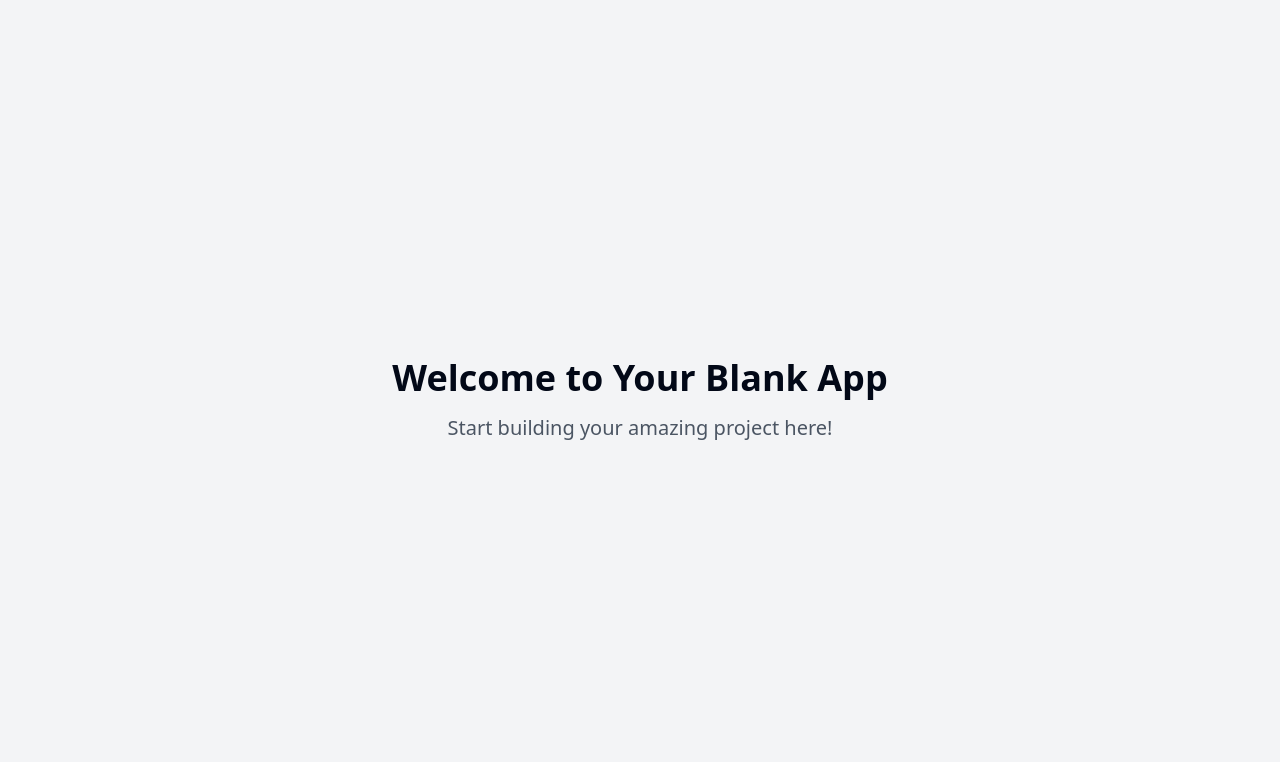
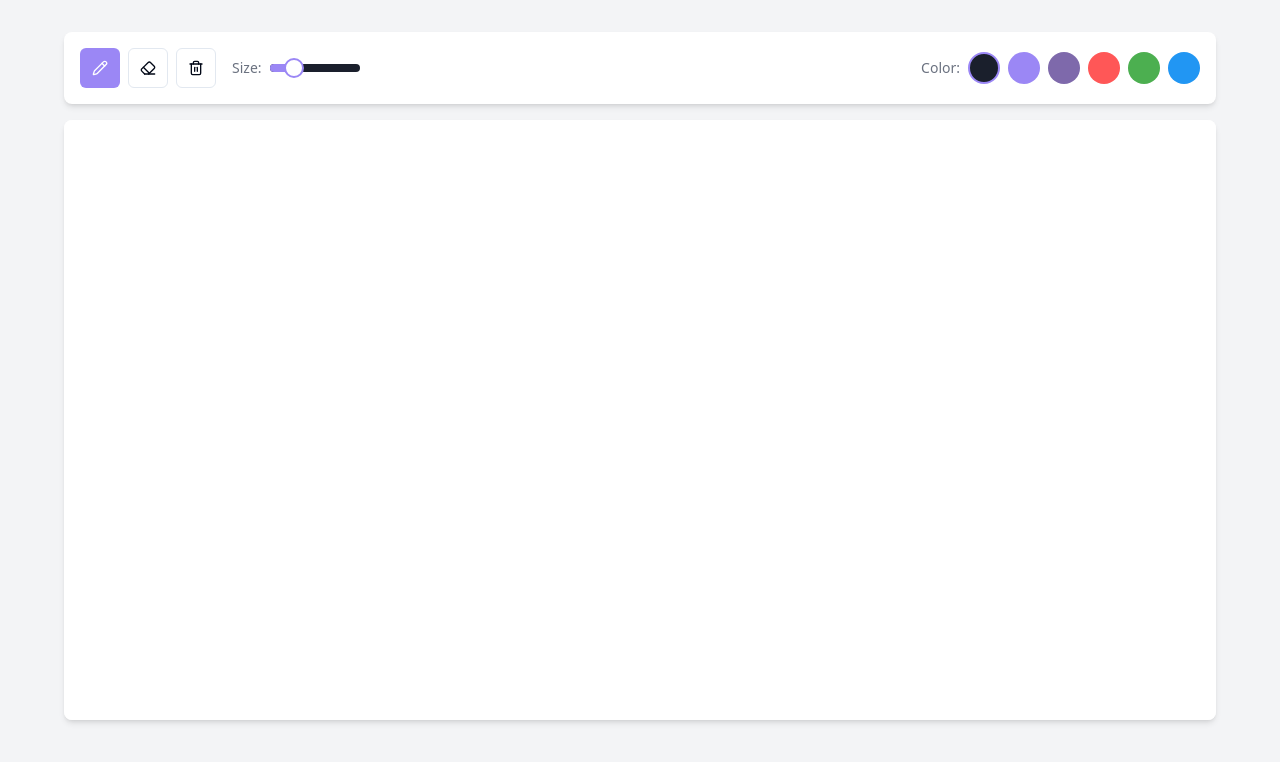
Before and after one commit to ConstantKostya/doodleverse-creative-canvas, a React (Vite) app: page / in a window 1280 px wide. Shown: the top 762 px of the page. Built offline with nearby package versions, Linux system fonts and the light colour scheme.

Commit message:
Create drawing app
Implement a drawing application using JavaScript, HTML, and CSS.
[skip gpt_engineer]

```diff
--- /dev/null
+++ b/src/components/Canvas.tsx
@@ -0,0 +1,108 @@
+import { useEffect, useRef } from "react";
+import { toast } from "sonner";
+
+interface CanvasProps {
+  activeColor: string;
+  activeTool: "pencil" | "eraser";
+  brushSize: number;
+}
+
+export const Canvas = ({ activeColor, activeTool, brushSize }: CanvasProps) => {
+  const canvasRef = useRef<HTMLCanvasElement>(null);
+  const isDrawing = useRef(false);
+  const ctx = useRef<CanvasRenderingContext2D | null>(null);
+  const lastX = useRef<number>(0);
+  const lastY = useRef<number>(0);
+
+  useEffect(() => {
+    if (!canvasRef.current) return;
+
+    const canvas = canvasRef.current;
+    ctx.current = canvas.getContext("2d");
+
+    const resizeCanvas = () => {
+      const parent = canvas.parentElement;
+      if (!parent) return;
+
+      canvas.width = parent.clientWidth;
+      canvas.height = parent.clientHeight;
+
+      if (ctx.current) {
+        ctx.current.fillStyle = "#ffffff";
+        ctx.current.fillRect(0, 0, canvas.width, canvas.height);
+      }
+    };
+
+    resizeCanvas();
+    window.addEventListener("resize", resizeCanvas);
+
+    return () => window.removeEventListener("resize", resizeCanvas);
+  }, []);
+
+  useEffect(() => {
+    if (!ctx.current) return;
+    ctx.current.strokeStyle = activeTool === "eraser" ? "#ffffff" : activeColor;
+    ctx.current.lineWidth = brushSize;
+    ctx.current.lineCap = "round";
+    ctx.current.lineJoin = "round";
+  }, [activeColor, activeTool, brushSize]);
+
+  const startDrawing = (e: React.MouseEvent | React.TouchEvent) => {
+    isDrawing.current = true;
+    const pos = getPosition(e);
+    lastX.current = pos.x;
+    lastY.current = pos.y;
+  };
+
+  const draw = (e: React.MouseEvent | React.TouchEvent) => {
+    if (!isDrawing.current || !ctx.current) return;
+
+    e.preventDefault();
+    const pos = getPosition(e);
+
+    ctx.current.beginPath();
+    ctx.current.moveTo(lastX.current, lastY.current);
+    ctx.current.lineTo(pos.x, pos.y);
+    ctx.current.stroke();
+
+    lastX.current = pos.x;
+    lastY.current = pos.y;
+  };
+
+  const stopDrawing = () => {
+    isDrawing.current = false;
+  };
+
+  const getPosition = (e: React.MouseEvent | React.TouchEvent) => {
+    const canvas = canvasRef.current;
+    if (!canvas) return { x: 0, y: 0 };
+
+    const rect = canvas.getBoundingClientRect();
+    const x = ((e as React.TouchEvent).touches?.[0]?.clientX || (e as React.MouseEvent).clientX) - rect.left;
+    const y = ((e as React.TouchEvent).touches?.[0]?.clientY || (e as React.MouseEvent).clientY) - rect.top;
+    return { x, y };
+  };
+
+  const clearCanvas = () => {
+    if (!canvasRef.current || !ctx.current) return;
+    ctx.current.fillStyle = "#ffffff";
+    ctx.current.fillRect(0, 0, canvasRef.current.width, canvasRef.current.height);
+    toast("Canvas cleared!");
+  };
+
+  return (
+    <div className="w-full h-[600px] bg-white rounded-lg shadow-md overflow-hidden">
+      <canvas
+        ref={canvasRef}
+        className="w-full h-full touch-none"
+        onMouseDown={startDrawing}
+        onMouseMove={draw}
+        onMouseUp={stopDrawing}
+        onMouseOut={stopDrawing}
+        onTouchStart={startDrawing}
+        onTouchMove={draw}
+        onTouchEnd={stopDrawing}
+      />
+    </div>
+  );
+};
--- /dev/null
+++ b/src/components/ColorPicker.tsx
@@ -0,0 +1,33 @@
+interface ColorPickerProps {
+  activeColor: string;
+  setActiveColor: (color: string) => void;
+}
+
+export const ColorPicker = ({ activeColor, setActiveColor }: ColorPickerProps) => {
+  const colors = [
+    "#1A1F2C",
+    "#9b87f5",
+    "#7E69AB",
+    "#ff5757",
+    "#4CAF50",
+    "#2196F3",
+  ];
+
+  return (
+    <div className="flex items-center gap-2">
+      <span className="text-sm text-gray-500">Color:</span>
+      <div className="flex gap-2">
+        {colors.map((color) => (
+          <button
+            key={color}
+            className={`w-8 h-8 rounded-full border-2 transition-transform hover:scale-110 ${
+              activeColor === color ? "border-primary" : "border-transparent"
+            }`}
+            style={{ backgroundColor: color }}
+            onClick={() => setActiveColor(color)}
+          />
+        ))}
+      </div>
+    </div>
+  );
+};
--- /dev/null
+++ b/src/components/DrawingApp.tsx
@@ -0,0 +1,36 @@
+import { useState, useEffect } from "react";
+import { Canvas } from "./Canvas";
+import { Toolbar } from "./Toolbar";
+import { ColorPicker } from "./ColorPicker";
+import { toast } from "sonner";
+
+export const DrawingApp = () => {
+  const [activeColor, setActiveColor] = useState("#1A1F2C");
+  const [activeTool, setActiveTool] = useState<"pencil" | "eraser">("pencil");
+  const [brushSize, setBrushSize] = useState(5);
+
+  useEffect(() => {
+    toast("Welcome to the Drawing App! Start drawing on the canvas.");
+  }, []);
+
+  return (
+    <div className="min-h-screen bg-muted p-4 sm:p-8">
+      <div className="max-w-6xl mx-auto space-y-4 animate-fade-in">
+        <div className="flex flex-col sm:flex-row gap-4 items-start sm:items-center justify-between bg-white p-4 rounded-lg shadow-md animate-slide-in">
+          <Toolbar
+            activeTool={activeTool}
+            setActiveTool={setActiveTool}
+            brushSize={brushSize}
+            setBrushSize={setBrushSize}
+          />
+          <ColorPicker activeColor={activeColor} setActiveColor={setActiveColor} />
+        </div>
+        <Canvas
+          activeColor={activeColor}
+          activeTool={activeTool}
+          brushSize={brushSize}
+        />
+      </div>
+    </div>
+  );
+};
--- /dev/null
+++ b/src/components/Toolbar.tsx
@@ -0,0 +1,70 @@
+import { Pencil, Eraser, Trash2 } from "lucide-react";
+import { Button } from "@/components/ui/button";
+import { Slider } from "@/components/ui/slider";
+import { toast } from "sonner";
+
+interface ToolbarProps {
+  activeTool: "pencil" | "eraser";
+  setActiveTool: (tool: "pencil" | "eraser") => void;
+  brushSize: number;
+  setBrushSize: (size: number) => void;
+}
+
+export const Toolbar = ({
+  activeTool,
+  setActiveTool,
+  brushSize,
+  setBrushSize,
+}: ToolbarProps) => {
+  const handleClear = () => {
+    const canvas = document.querySelector("canvas");
+    const ctx = canvas?.getContext("2d");
+    if (ctx && canvas) {
+      ctx.fillStyle = "#ffffff";
+      ctx.fillRect(0, 0, canvas.width, canvas.height);
+      toast("Canvas cleared!");
+    }
+  };
+
+  return (
+    <div className="flex items-center gap-4">
+      <div className="flex gap-2">
+        <Button
+          variant={activeTool === "pencil" ? "default" : "outline"}
+          size="icon"
+          onClick={() => setActiveTool("pencil")}
+          className="w-10 h-10"
+        >
+          <Pencil className="h-5 w-5" />
+        </Button>
+        <Button
+          variant={activeTool === "eraser" ? "default" : "outline"}
+          size="icon"
+          onClick={() => setActiveTool("eraser")}
+          className="w-10 h-10"
+        >
+          <Eraser className="h-5 w-5" />
+        </Button>
+        <Button
+          variant="outline"
+          size="icon"
+          onClick={handleClear}
+          className="w-10 h-10"
+        >
+          <Trash2 className="h-5 w-5" />
+        </Button>
+      </div>
+      <div className="w-32 flex items-center gap-2">
+        <span className="text-sm text-gray-500">Size:</span>
+        <Slider
+          value={[brushSize]}
+          onValueChange={(value) => setBrushSize(value[0])}
+          min={1}
+          max={20}
+          step={1}
+          className="w-24"
+        />
+      </div>
+    </div>
+  );
+};
--- a/src/pages/Index.tsx
+++ b/src/pages/Index.tsx
@@ -1,14 +1,7 @@
-// Update this page (the content is just a fallback if you fail to update the page)
+import { DrawingApp } from "@/components/DrawingApp";
 
 const Index = () => {
-  return (
-    <div className="min-h-screen flex items-center justify-center bg-gray-100">
-      <div className="text-center">
-        <h1 className="text-4xl font-bold mb-4">Welcome to Your Blank App</h1>
-        <p className="text-xl text-gray-600">Start building your amazing project here!</p>
-      </div>
-    </div>
-  );
+  return <DrawingApp />;
 };
 
 export default Index;
--- a/tailwind.config.ts
+++ b/tailwind.config.ts
@@ -12,85 +12,54 @@ export default {
   theme: {
     container: {
       center: true,
-			padding: '2rem',
+      padding: "2rem",
       screens: {
-				'2xl': '1400px'
-			}
+        "2xl": "1400px",
+      },
     },
     extend: {
       colors: {
-				border: 'hsl(var(--border))',
-				input: 'hsl(var(--input))',
-				ring: 'hsl(var(--ring))',
-				background: 'hsl(var(--background))',
-				foreground: 'hsl(var(--foreground))',
+        border: "hsl(var(--border))",
+        input: "hsl(var(--input))",
+        ring: "hsl(var(--ring))",
+        background: "hsl(var(--background))",
+        foreground: "hsl(var(--foreground))",
         primary: {
-					DEFAULT: 'hsl(var(--primary))',
-					foreground: 'hsl(var(--primary-foreground))'
+          DEFAULT: "#9b87f5",
+          foreground: "#ffffff",
         },
         secondary: {
-					DEFAULT: 'hsl(var(--secondary))',
-					foreground: 'hsl(var(--secondary-foreground))'
+          DEFAULT: "#1A1F2C",
+          foreground: "#ffffff",
         },
         destructive: {
-					DEFAULT: 'hsl(var(--destructive))',
-					foreground: 'hsl(var(--destructive-foreground))'
+          DEFAULT: "#ff5757",
+          foreground: "#ffffff",
         },
         muted: {
-					DEFAULT: 'hsl(var(--muted))',
-					foreground: 'hsl(var(--muted-foreground))'
+          DEFAULT: "#f3f4f6",
+          foreground: "#6b7280",
         },
         accent: {
-					DEFAULT: 'hsl(var(--accent))',
-					foreground: 'hsl(var(--accent-foreground))'
+          DEFAULT: "#7E69AB",
+          foreground: "#ffffff",
         },
-				popover: {
-					DEFAULT: 'hsl(var(--popover))',
-					foreground: 'hsl(var(--popover-foreground))'
       },
-				card: {
-					DEFAULT: 'hsl(var(--card))',
-					foreground: 'hsl(var(--card-foreground))'
-				},
-				sidebar: {
-					DEFAULT: 'hsl(var(--sidebar-background))',
-					foreground: 'hsl(var(--sidebar-foreground))',
-					primary: 'hsl(var(--sidebar-primary))',
-					'primary-foreground': 'hsl(var(--sidebar-primary-foreground))',
-					accent: 'hsl(var(--sidebar-accent))',
-					'accent-foreground': 'hsl(var(--sidebar-accent-foreground))',
-					border: 'hsl(var(--sidebar-border))',
-					ring: 'hsl(var(--sidebar-ring))'
-				}
-			},
-			borderRadius: {
-				lg: 'var(--radius)',
-				md: 'calc(var(--radius) - 2px)',
-				sm: 'calc(var(--radius) - 4px)'
+      animation: {
+        "fade-in": "fadeIn 0.2s ease-in",
+        "slide-in": "slideIn 0.2s ease-out",
       },
       keyframes: {
-				'accordion-down': {
-					from: {
-						height: '0'
+        fadeIn: {
+          "0%": { opacity: "0" },
+          "100%": { opacity: "1" },
         },
-					to: {
-						height: 'var(--radix-accordion-content-height)'
-					}
+        slideIn: {
+          "0%": { transform: "translateY(-10px)", opacity: "0" },
+          "100%": { transform: "translateY(0)", opacity: "1" },
         },
-				'accordion-up': {
-					from: {
-						height: 'var(--radix-accordion-content-height)'
       },
-					to: {
-						height: '0'
-					}
-				}
     },
-			animation: {
-				'accordion-down': 'accordion-down 0.2s ease-out',
-				'accordion-up': 'accordion-up 0.2s ease-out'
-			}
-		}
   },
   plugins: [require("tailwindcss-animate")],
 } satisfies Config;
```
Lines whose indentation alone changed are shown as unchanged.
